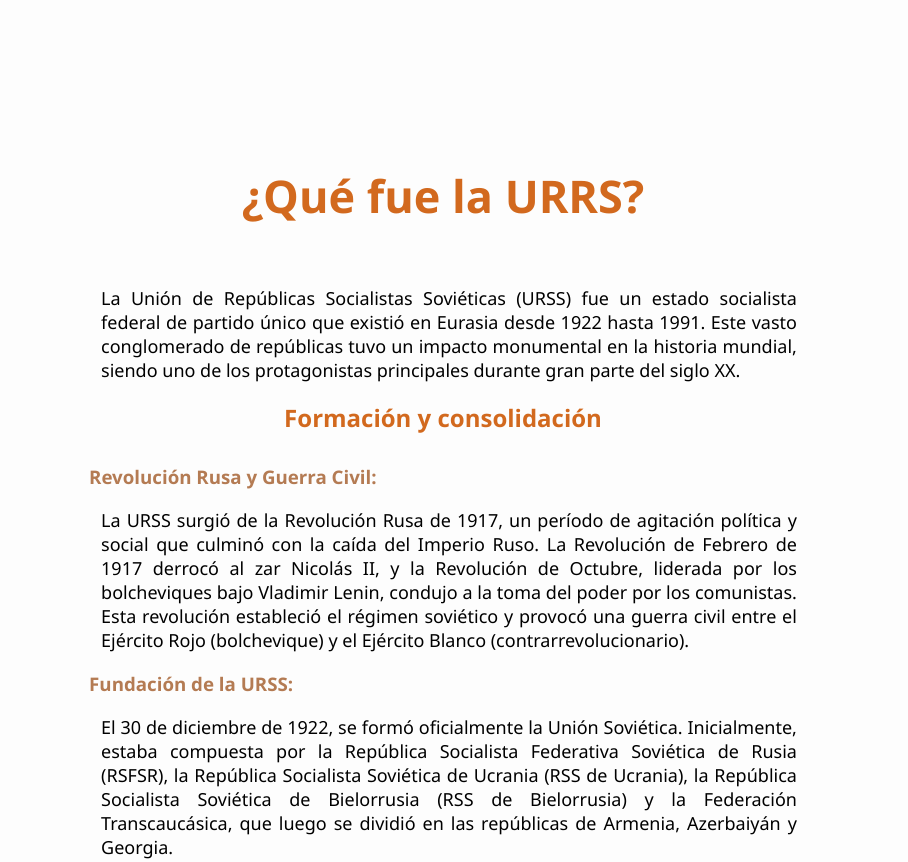
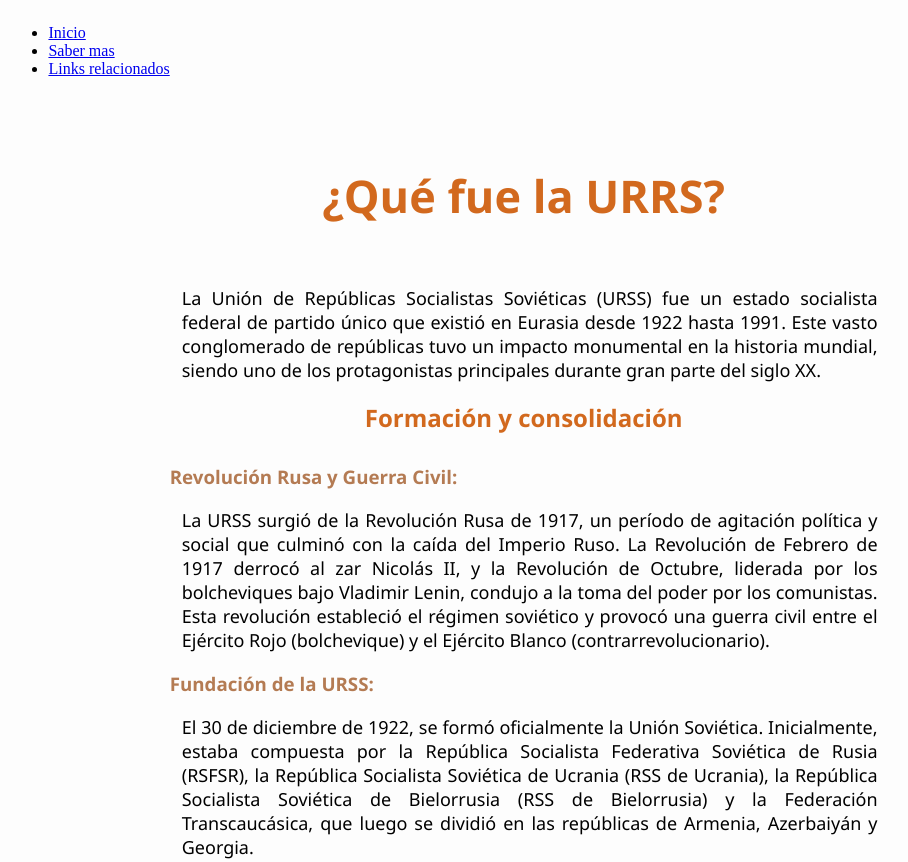
Before and after one commit to Martin-Mejia/Urss, a plain HTML site: page Desktop/Urss/index.html in a window 1280 px wide. Shown: the top 862 px of the page, without its empty margins (197-1105 px from the left). Drawn offline with Linux system fonts and the light colour scheme.

Commit message:
Update index.html

```diff
--- a/Desktop/Urss/index.html
+++ b/Desktop/Urss/index.html
@@ -7,7 +7,22 @@
     <title>¿Qué fué la URRS?</title>
 </head>
 <body>
-    <header></header>
+    <header>
+        <nav>
+            <ul class="nav-rigt-section">
+                <li>
+                    <a href="#">Inicio</a>
+                </li>
+                <li>
+                    <a href="#">Saber mas</a>
+                </li>
+                <li>
+                    <a href="#">Links relacionados</a>
+                </li>
+            </ul>
+        </nav>
+    </header>
+    </header>
     <main>
         <h1>¿Qué fue la URRS?</h1>
 
```
